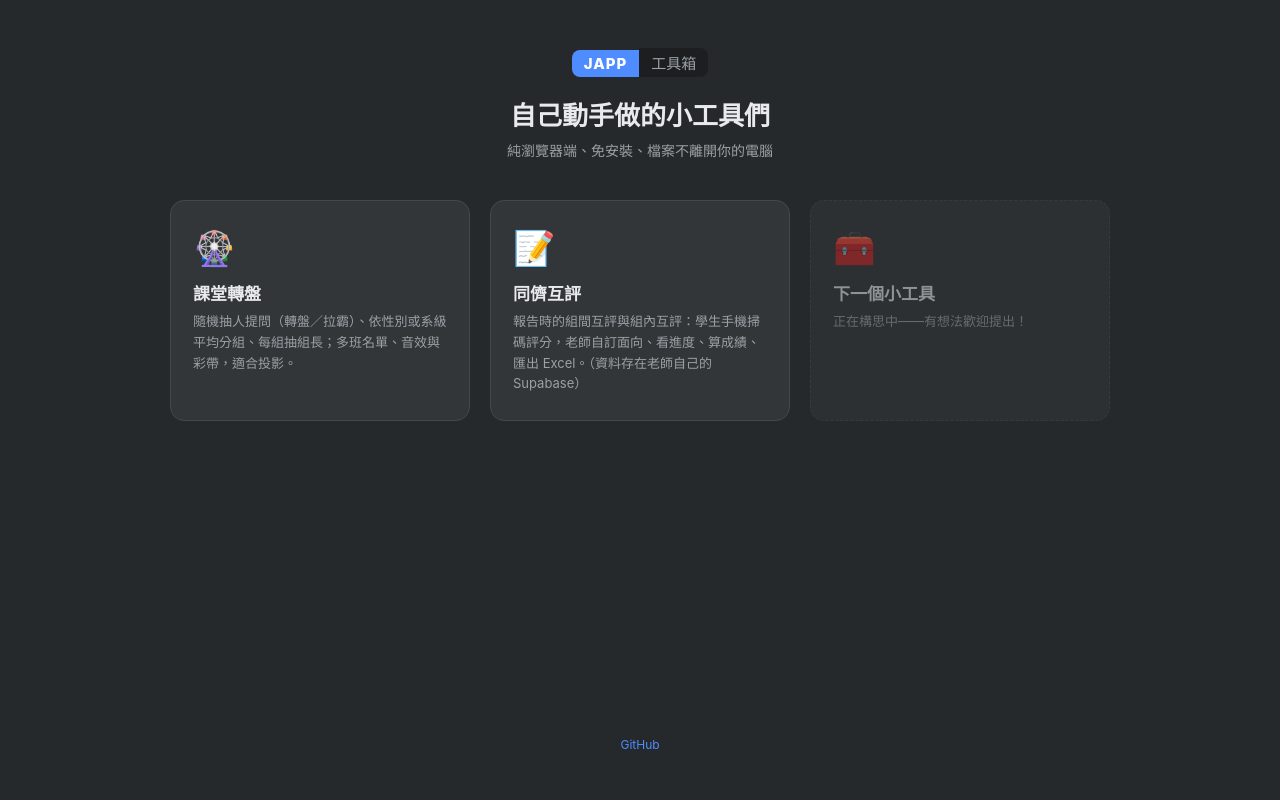
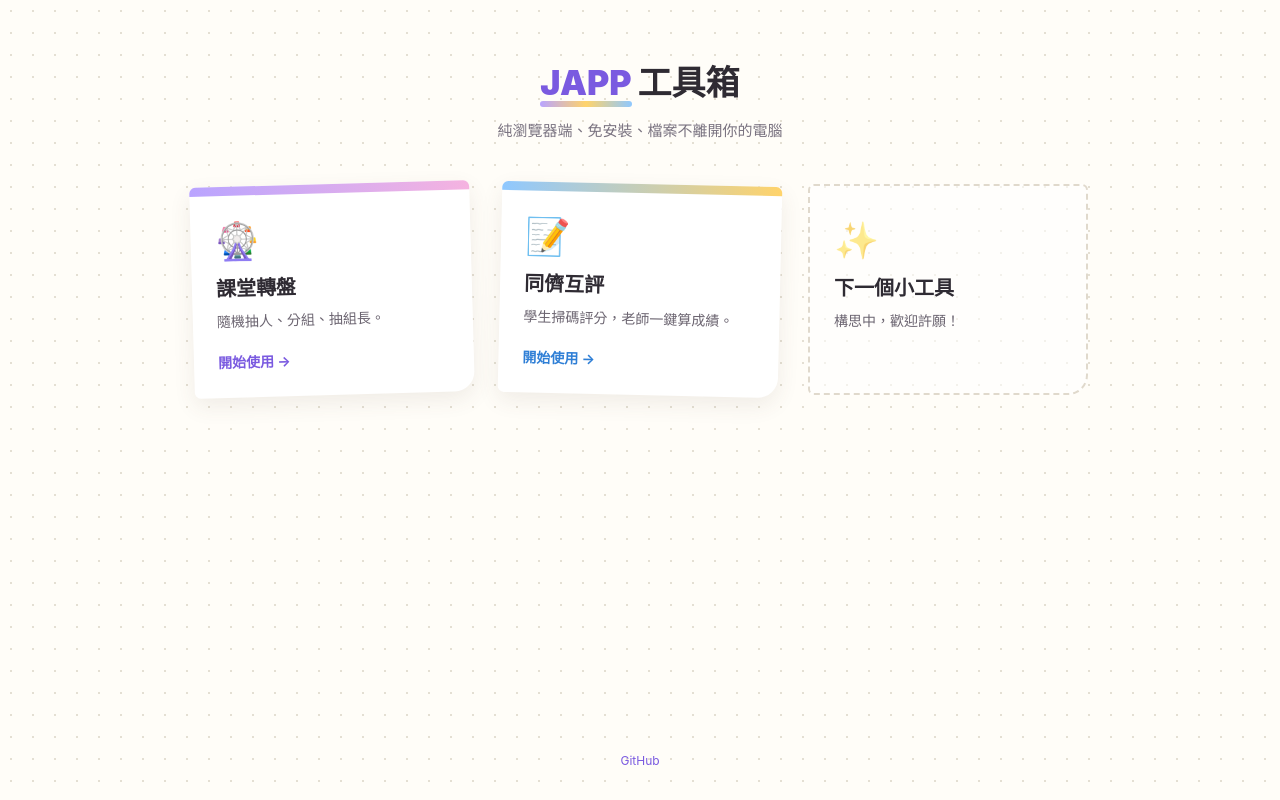
Before and after one commit to JSai99/JAPP, a plain HTML site: page index.html in a window 1280 px wide. Drawn offline with Linux system fonts and the light colour scheme.

Commit message:
首頁改版：明亮手帳風，emoji 配色卡片 (#32)
* 首頁改版：明亮手帳風（點點紙、彩帶便利貼、微歪卡片、線條圖示），刪冗句並精簡說明

Co-Authored-By: Claude Opus 5.5 <noreply@anthropic.com>
Claude-Session: https://claude.ai/code/session_01FxefnLiEkPjFhY7eXPLx8B

* 首頁：工具圖示移到角落便利貼上（線條圖示版），滑過時便利貼輕晃

Co-Authored-By: Claude Opus 5.5 <noreply@anthropic.com>
Claude-Session: https://claude.ai/code/session_01FxefnLiEkPjFhY7eXPLx8B

* 首頁：移除角落便利貼，圖示改為雙色插畫風，滑過時圖示輕晃

Co-Authored-By: Claude Opus 5.5 <noreply@anthropic.com>
Claude-Session: https://claude.ai/code/session_01FxefnLiEkPjFhY7eXPLx8B

* 首頁：改回 emoji（無底色、縮小），卡片與標題依 emoji 換成紫色與藍黃配色

Co-Authored-By: Claude Opus 5.5 <noreply@anthropic.com>
Claude-Session: https://claude.ai/code/session_01FxefnLiEkPjFhY7eXPLx8B

---------

Co-authored-by: Claude Opus 5.5 <noreply@anthropic.com>

```diff
--- a/index.html
+++ b/index.html
@@ -7,96 +7,118 @@
 <style>
 * { box-sizing: border-box; margin: 0; padding: 0; }
 :root {
-  --bg: #26292b;
-  --card: #323639;
-  --accent: #4f8cff;
-  --text: #e8eaed;
-  --text-dim: #9aa0a6;
+  --paper: #fffdf8;
+  --dot: #e4dfd3;
+  --ink: #2f2b33;
+  --ink-dim: #6b6470;
+  --purple: #7a5ae0;
+  --blue: #2f7fd6;
 }
 body {
   font-family: -apple-system, "Segoe UI", "Microsoft JhengHei", "PingFang TC", "Noto Sans TC", sans-serif;
-  background: var(--bg);
-  color: var(--text);
+  background: var(--paper);
+  background-image: radial-gradient(var(--dot) 1.2px, transparent 1.2px);
+  background-size: 22px 22px;
+  color: var(--ink);
   min-height: 100vh;
   display: flex;
   flex-direction: column;
   align-items: center;
-  padding: 48px 24px;
+  padding: 56px 20px 32px;
 }
-header { text-align: center; margin-bottom: 40px; }
-.logo {
-  display: inline-block;
-  font-size: 15px; font-weight: 800; letter-spacing: 1px;
-  background: var(--accent); color: #fff;
-  padding: 4px 12px; border-radius: 8px 0 0 8px;
+header { text-align: center; margin-bottom: 44px; }
+.logo { font-size: 34px; font-weight: 900; color: var(--purple); position: relative; }
+.logo::after {
+  content: ""; position: absolute; left: 0; right: 0; bottom: -4px; height: 6px; border-radius: 6px;
+  background: linear-gradient(90deg, #b9a4ff, #ffd36b, #8fc8ff);
 }
-.logo-sub {
-  display: inline-block;
-  font-size: 15px; background: #1c1e1f; color: var(--text-dim);
-  padding: 4px 12px; border-radius: 0 8px 8px 0;
-}
-h1 { font-size: 26px; margin: 18px 0 8px; }
-.tagline { color: var(--text-dim); font-size: 14px; }
+.logo-sub { font-size: 34px; font-weight: 800; margin-left: 6px; }
+.tagline { margin-top: 14px; color: #7a7380; font-size: 15px; }
+
 .grid {
   display: grid;
-  grid-template-columns: repeat(auto-fit, minmax(260px, 300px));
-  gap: 20px;
+  grid-template-columns: repeat(auto-fit, minmax(240px, 280px));
+  gap: 36px 28px;
   justify-content: center;
   width: 100%;
-  max-width: 980px;
+  max-width: 960px;
 }
 .card {
-  background: var(--card);
-  border: 1px solid #44484c;
-  border-radius: 14px;
-  padding: 26px 22px;
+  position: relative;
+  display: flex; flex-direction: column;
+  background: #fff;
+  border-radius: 6px 6px 20px 6px;
+  padding: 36px 24px 26px;
   text-decoration: none;
-  color: var(--text);
-  transition: transform .12s, border-color .12s, box-shadow .12s;
-  display: block;
+  color: var(--ink);
+  box-shadow: 0 8px 22px rgba(90, 70, 60, .09);
+  transition: transform .2s cubic-bezier(.3, 1.6, .5, 1), box-shadow .2s;
 }
-.card:hover {
-  transform: translateY(-3px);
-  border-color: var(--accent);
-  box-shadow: 0 6px 20px rgba(0,0,0,.35);
+/* 手帳便利貼：平常微微歪著，滑過時輕晃擺正 */
+.c1 { transform: rotate(-1.6deg); }
+.c2 { transform: rotate(1.3deg); }
+.c1:hover, .c1:focus-visible { transform: rotate(.8deg) translateY(-5px); }
+.c2:hover, .c2:focus-visible { transform: rotate(-.8deg) translateY(-5px); }
+.card:not(.coming):hover { box-shadow: 0 16px 32px rgba(90, 70, 60, .15); }
+
+/* 頂端彩帶 */
+.card:not(.coming)::after {
+  content: ""; position: absolute; top: 0; left: 0; right: 0; height: 9px; border-radius: 6px 6px 0 0;
 }
-.card .icon { font-size: 34px; margin-bottom: 12px; }
-.card h2 { font-size: 17px; margin-bottom: 6px; }
-.card p { font-size: 13px; color: var(--text-dim); line-height: 1.6; }
-.card.coming {
-  border-style: dashed;
-  opacity: .55;
-  cursor: default;
+.c1::after { background: linear-gradient(90deg, #b9a4ff, #f5b3e0); }
+.c2::after { background: linear-gradient(90deg, #8fc8ff, #ffd36b); }
+
+.icon { width: 64px; height: 64px; border-radius: 20px; display: grid; place-items: center; margin-bottom: 16px; }
+.emoji { font-size: 36px; line-height: 1; }
+.c1 .icon, .c2 .icon { width: auto; height: auto; justify-content: start; margin-bottom: 14px; }
+.icon svg { width: 42px; height: 42px; }
+.icon { transition: transform .25s cubic-bezier(.3, 1.6, .5, 1); }
+.card:not(.coming):hover .icon { transform: rotate(-8deg) scale(1.12); }
+.c1 .icon { background: none; }
+.c2 .icon { background: none; }
+.card h2 { font-size: 20px; margin-bottom: 8px; }
+.card p { text-wrap: pretty; font-size: 14px; line-height: 1.7; color: var(--ink-dim); flex: 1; }
+.go { margin-top: 18px; font-size: 14px; font-weight: 700; }
+.c1 .go { color: var(--purple); }
+.c2 .go { color: var(--blue); }
+
+.coming { background: rgba(255, 255, 255, .55); border: 2px dashed #e0d9cc; box-shadow: none; cursor: default; }
+.coming .icon { background: none; width: auto; height: auto; justify-content: start; margin-bottom: 14px; opacity: .55; }
+
+footer { margin-top: auto; padding-top: 48px; font-size: 12px; text-align: center; }
+footer a { color: var(--purple); text-decoration: none; }
+
+@media (prefers-reduced-motion: reduce) {
+  .card { transition: none; }
 }
-footer { margin-top: auto; padding-top: 40px; font-size: 12px; color: var(--text-dim); text-align: center; }
-footer a { color: var(--accent); text-decoration: none; }
 </style>
 </head>
 <body>
 
 <header>
   <div><span class="logo">JAPP</span><span class="logo-sub">工具箱</span></div>
-  <h1>自己動手做的小工具們</h1>
   <p class="tagline">純瀏覽器端、免安裝、檔案不離開你的電腦</p>
 </header>
 
 <div class="grid">
-  <a class="card" href="class-wheel/index.html">
-    <div class="icon">🎡</div>
+  <a class="card c1" href="class-wheel/index.html">
+    <div class="icon"><span class="emoji">🎡</span></div>
     <h2>課堂轉盤</h2>
-    <p>隨機抽人提問（轉盤／拉霸）、依性別或系級平均分組、每組抽組長；多班名單、音效與彩帶，適合投影。</p>
+    <p>隨機抽人、分組、抽組長。</p>
+    <span class="go">開始使用 →</span>
   </a>
 
-  <a class="card" href="peer-review/admin.html">
-    <div class="icon">📝</div>
+  <a class="card c2" href="peer-review/admin.html">
+    <div class="icon"><span class="emoji">📝</span></div>
     <h2>同儕互評</h2>
-    <p>報告時的組間互評與組內互評：學生手機掃碼評分，老師自訂面向、看進度、算成績、匯出 Excel。（資料存在老師自己的 Supabase）</p>
+    <p>學生掃碼評分，老師一鍵算成績。</p>
+    <span class="go">開始使用 →</span>
   </a>
 
   <div class="card coming">
-    <div class="icon">🧰</div>
+    <div class="icon"><span class="emoji">✨</span></div>
     <h2>下一個小工具</h2>
-    <p>正在構思中——有想法歡迎提出！</p>
+    <p>構思中，歡迎許願！</p>
   </div>
 </div>
 
```
